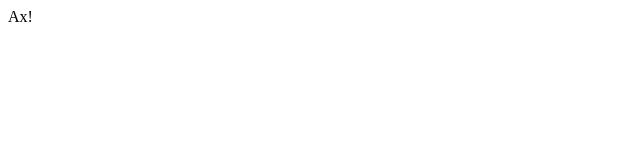
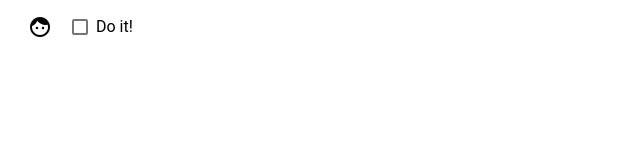
Before and after one commit to vsirotin/angulator, an Angular app in the folder MaterialDesign/: page /demo/buttons in a window 1280 px wide. Shown: the top 160 px of the page, without its empty margins (0-640 px from the left). Built offline with nearby package versions, Linux system fonts and the light colour scheme.

Commit message:
add material design in demo component

```diff
--- a/MaterialDesign/src/app/demo/buttons/buttons.component.ts
+++ b/MaterialDesign/src/app/demo/buttons/buttons.component.ts
@@ -3,7 +3,10 @@ import { Component, OnInit } from '@angular/core';
 @Component({
   selector: 'app-buttons',
   template: `
-Ax!
+    <button mat-button>
+    <mat-icon>face</mat-icon>
+    </button>
+    <mat-checkbox>Do it!</mat-checkbox>
   `,
   styles: [
   ]
```
